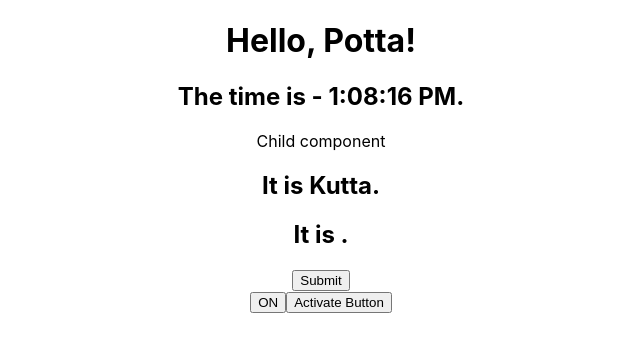
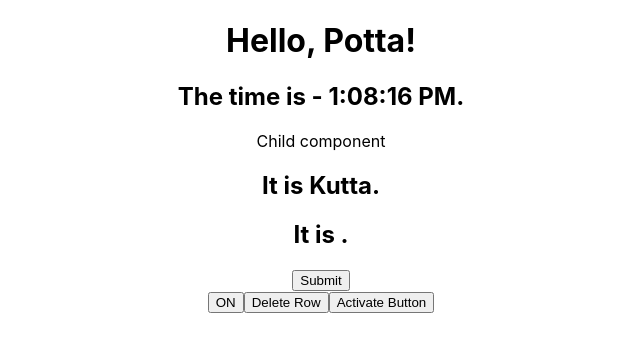
Before and after one commit to Vishnu-AV/react-first-app, a React (Create React App) app in the folder second-app/: page / in a window 1280 px wide. Shown: the top 352 px of the page, without its empty margins (319-959 px from the left). Built offline with nearby package versions, Linux system fonts and the light colour scheme.

Commit message:
Passing Arguments to Event Handlers

```diff
--- a/second-app/src/toggle.js
+++ b/second-app/src/toggle.js
@@ -3,20 +3,26 @@ import React from "react";
 export default class Toggle extends React.Component {
   constructor(props) {
     super(props);
-      this.state = {isToggleOn: true};
+    this.state = { isToggleOn: true };
   }
 
   handleClick = () => {
-      this.setState(prevState => ({
-        isToggleOn: !prevState.isToggleOn
+    this.setState((prevState) => ({
+      isToggleOn: !prevState.isToggleOn,
     }));
+  };
+  deleteRow(id) {
+    console.log(id);
   }
 
   render() {
     return (
+      <>
         <button onClick={this.handleClick}>
-          {this.state.isToggleOn ? 'ON' : 'OFF'}
+          {this.state.isToggleOn ? "ON" : "OFF"}
         </button>
+        <button onClick={(e) => this.deleteRow('1', e)}>Delete Row</button>
+      </>
     );
   }
 }
```
Lines whose indentation alone changed are shown as unchanged.
